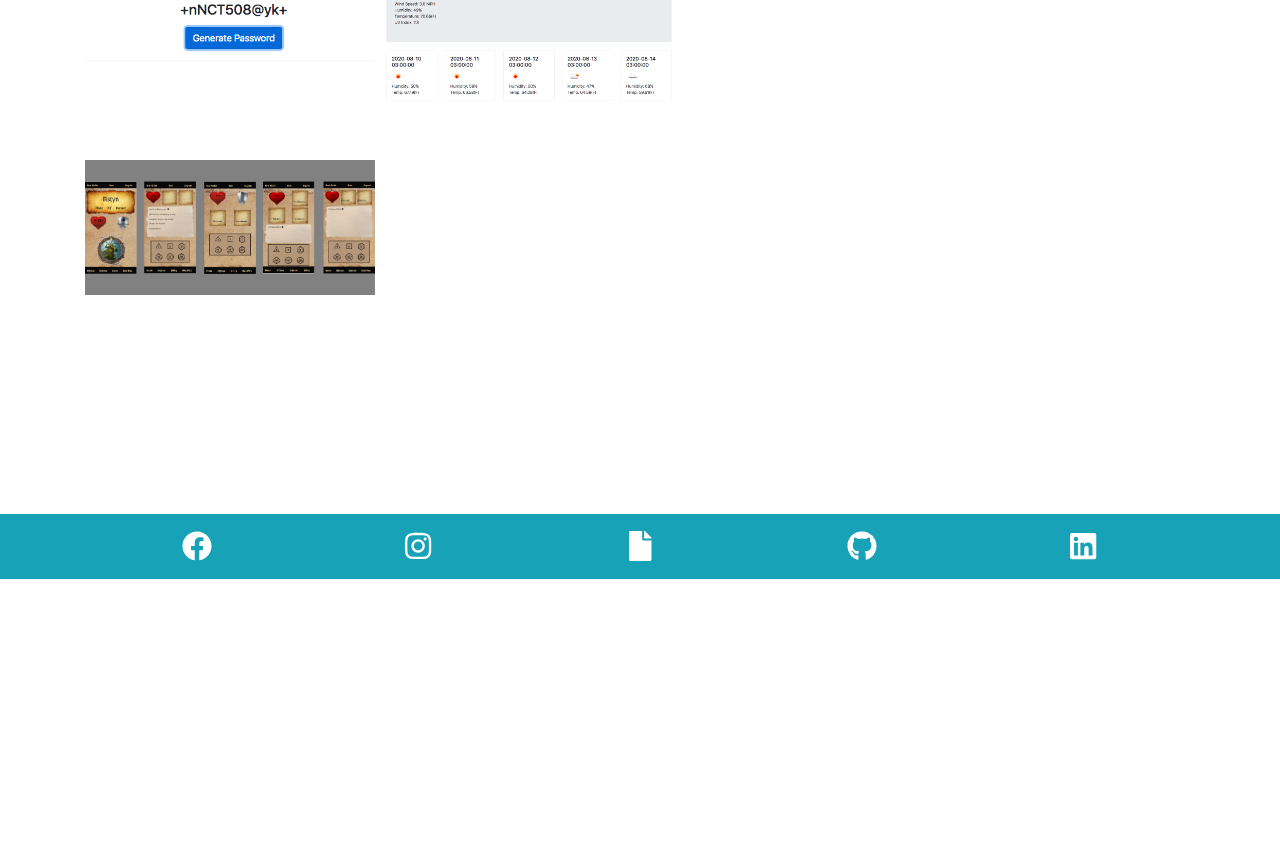
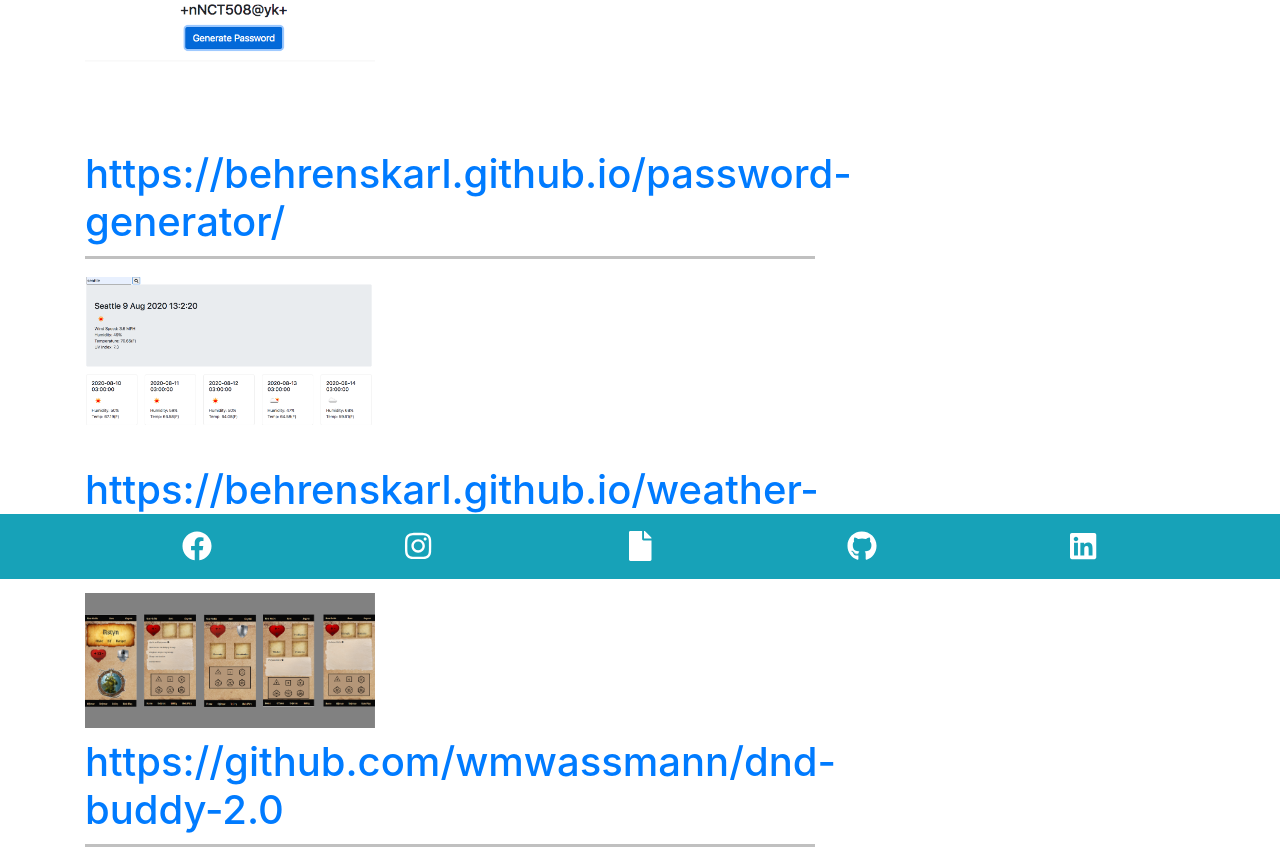
Before and after one commit to behrenskarl/react-portfolio, a React (Create React App) app in the folder karls-portfolio/: page /portfolio in a window 1280 px wide. Shown: the part 221-1076 px from the top of the page. Before the commit the page ends 800 px from the top, so only its background shows below. Built offline with nearby package versions, Linux system fonts and the light colour scheme.

Commit message:
added project urls

```diff
--- a/karls-portfolio/src/pages/portfolio.js
+++ b/karls-portfolio/src/pages/portfolio.js
@@ -22,14 +22,17 @@ class Portfolio extends Component {
 
                             <a href="https://behrenskarl.github.io/password-generator/">
                             <img src={passwordgenerator} className="img-fluid-2" id='pimg2' alt='password-generator'/>
+                            <h1>https://behrenskarl.github.io/password-generator/</h1>
                             </a>
 
                             <a href="https://behrenskarl.github.io/weather-dashboard/">
                             <img src={weatherdashboard} className="img-fluid-2" id='pimg3' alt='weather-dashboard'/>
+                            <h1>https://behrenskarl.github.io/weather-dashboard/</h1>
                             </a>
 
                             <a href="https://dndbuddy2-live.herokuapp.com/login">
                             <img src={dndbuddy} className="img-fluid-2" id='pimg5' alt='20-sided-die'/>
+                            <h1>https://github.com/wmwassmann/dnd-buddy-2.0</h1>
                             </a>
 
                         </div>
```
